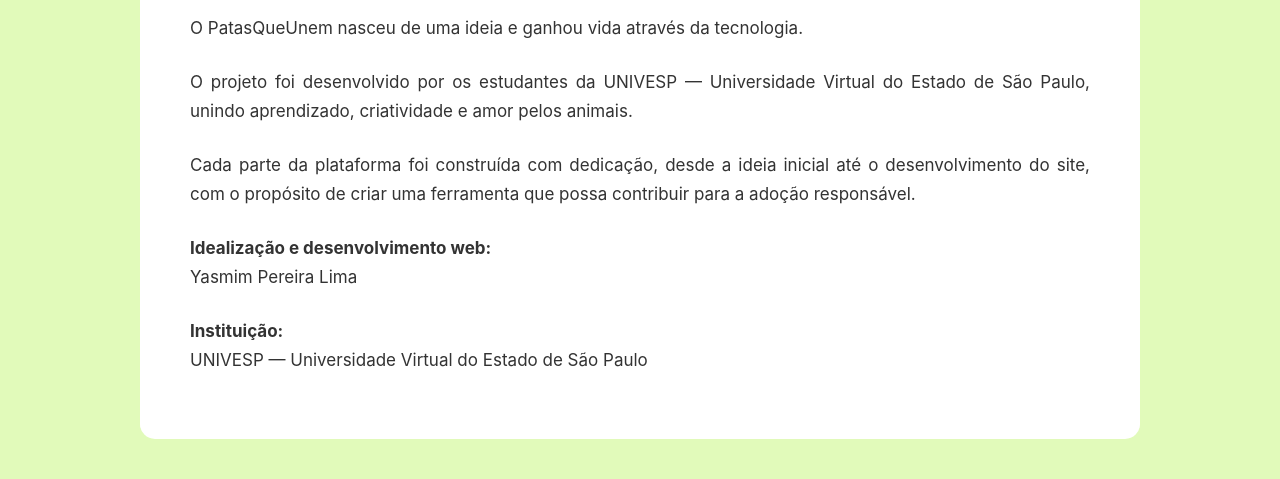
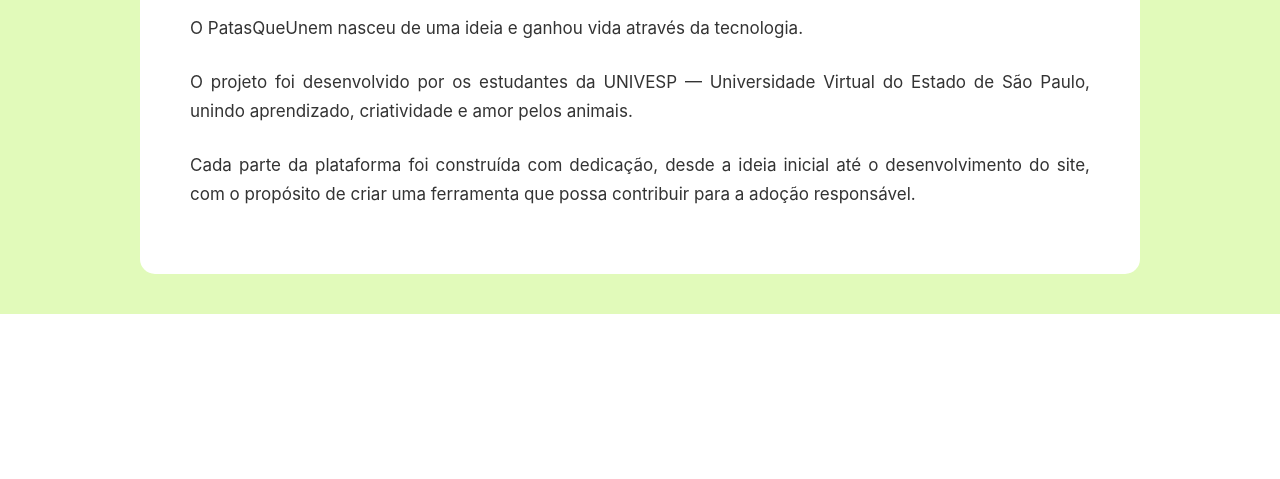
Before and after one commit to yazzi0101/PatasQueUnem, a Django app: page /sobre-nos/ in a window 1280 px wide; the page is wider, and only the part inside the window is pictured. Shown: the part 1605-2084 px from the top of that part. After the commit the page ends 1919 px from the top of that part, so only its background shows below. Run offline with Django 5.2, Linux system fonts and the light colour scheme.

Commit message:
style: altera texto da página

```diff
--- a/animais/templates/sobre_nos.html
+++ b/animais/templates/sobre_nos.html
@@ -106,17 +106,6 @@
             Cada parte da plataforma foi construída com dedicação, desde a ideia inicial até o desenvolvimento do site, com o propósito de criar uma ferramenta que possa contribuir para a adoção responsável.
         </p>
 
-        <p>
-            <strong>Idealização e desenvolvimento web:</strong><br>
-            Yasmim Pereira Lima
-        </p>
-
-        <p>
-            <strong>Instituição:</strong><br>
-            UNIVESP — Universidade Virtual do Estado de São Paulo
-        </p>
-
-
     </div>
 </body>
 
```
